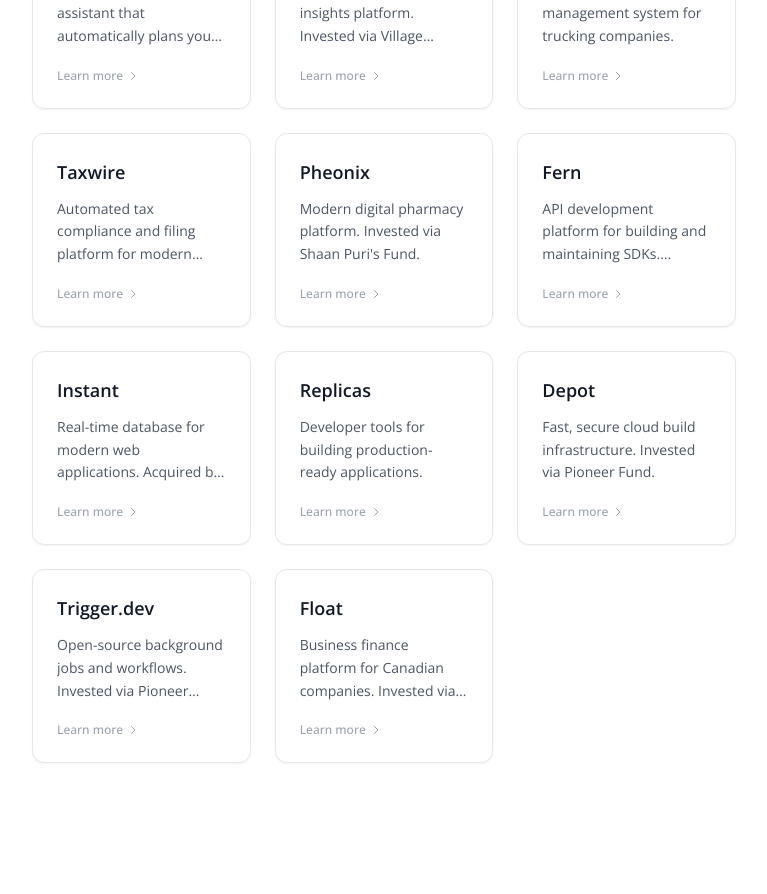
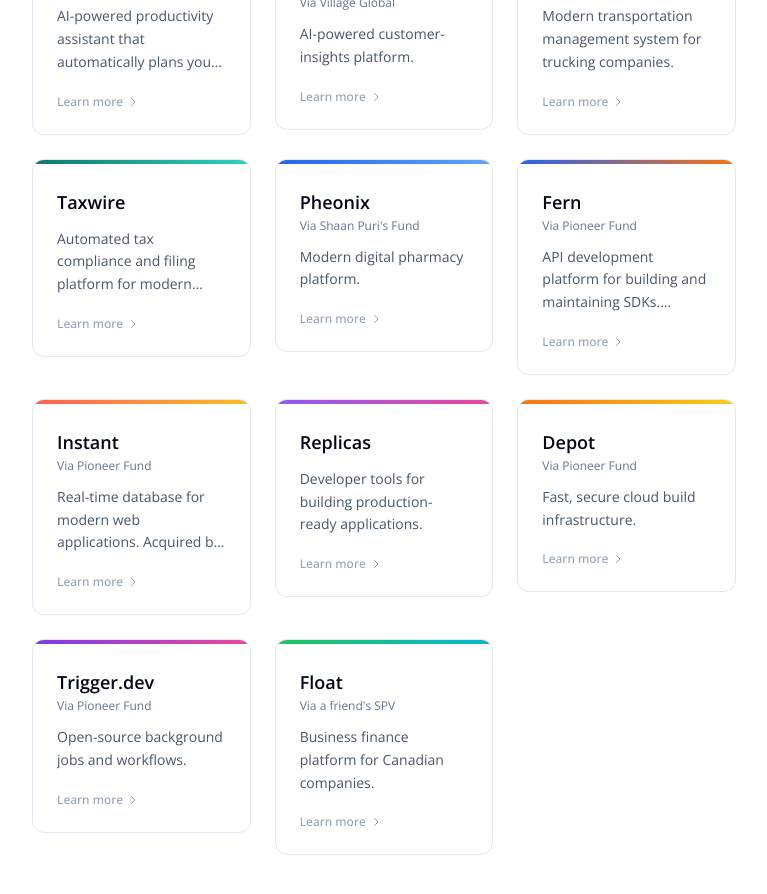
Before and after one commit to zlwaterfield/website, a Next.js app: page / in a window 1280 px wide. Shown: the part 2260-3154 px from the top of the page, without its empty margins (256-1023 px from the left). Before the commit the page ends 3119 px from the top, so only its background shows below. Built offline with nearby package versions, Linux system fonts and the light colour scheme; no server answers; a web font is replaced by a local one.

Commit message:
Refine investment card presentation
Co-authored-by: zlwaterfield <6392501+zlwaterfield@users.noreply.github.com>

```diff
--- a/app/page.tsx
+++ b/app/page.tsx
@@ -91,10 +91,10 @@ const Investments = async () => {
   return (
     <section className="w-full">
       <div className="mt-16 mb-8">
-        <h3 className="text-3xl font-bold mb-2 bg-gradient-to-r from-gray-900 to-gray-600 bg-clip-text text-transparent">
+        <h3 className="text-3xl font-bold mb-2 text-slate-950">
           Select Investments
         </h3>
-        <p className="text-gray-600 text-sm">Companies I've backed and believe in</p>
+        <p className="text-sm text-slate-600">Companies I've backed and believe in</p>
       </div>
       <div className="grid grid-col-1 sm:grid-cols-2 md:grid-cols-3 gap-6">
         {investments.map((investment) => (
@@ -110,30 +110,28 @@ const Investments = async () => {
 const InvestmentCard = ({ investment }: { investment: Investment }) => {
   return (
     <Link href={investment.url} className="block cursor-pointer">
-      <div className="group relative overflow-hidden rounded-xl border border-gray-200 bg-white shadow-sm transition-all duration-300 hover:-translate-y-0.5 hover:border-gray-300 hover:shadow-xl">
+      <div className="group overflow-hidden rounded-xl border border-slate-200 bg-white transition-colors hover:border-slate-300">
         <div
           aria-hidden="true"
-          className="absolute inset-0 opacity-0 transition-opacity duration-500 group-hover:opacity-100"
-          style={{
-            background: `radial-gradient(circle at 12% 0%, ${investment.brandColor}40, transparent 45%), radial-gradient(circle at 95% 100%, ${investment.brandAccent}35, transparent 50%)`,
-          }}
-        />
-        <div
-          aria-hidden="true"
-          className="absolute inset-x-0 top-0 h-1 opacity-0 transition-opacity duration-300 group-hover:opacity-100"
+          className="h-1"
           style={{ background: `linear-gradient(90deg, ${investment.brandColor}, ${investment.brandAccent})` }}
         />
 
-        <div className="relative flex flex-col gap-3 p-6">
-          <h3 className="text-lg font-semibold text-gray-900 transition-colors duration-200">
+        <div className="flex flex-col gap-3 p-6">
+          <div>
+            <h3 className="text-lg font-semibold text-slate-950">
             {investment.name}
-          </h3>
+            </h3>
+            {investment.investedVia && (
+              <p className="mt-0.5 text-xs text-slate-500">{investment.investedVia}</p>
+            )}
+          </div>
 
-          <p className="text-gray-600 text-sm leading-relaxed line-clamp-3">
+          <p className="line-clamp-3 text-sm leading-relaxed text-slate-600">
             {investment.description}
           </p>
 
-          <div className="mt-2 flex items-center gap-1 text-gray-400 transition-colors duration-200 group-hover:text-gray-700">
+          <div className="mt-2 flex items-center gap-1 text-slate-400 transition-colors group-hover:text-slate-700">
             <span className="text-xs font-medium">Learn more</span>
             <svg className="w-3 h-3 transform group-hover:translate-x-1 transition-transform duration-200" fill="none" stroke="currentColor" viewBox="0 0 24 24">
               <path strokeLinecap="round" strokeLinejoin="round" strokeWidth={2} d="M9 5l7 7-7 7" />
--- a/data/investments.json
+++ b/data/investments.json
@@ -15,7 +15,8 @@
     },
     {
         "name": "Doppler",
-        "description": "Secrets management for developers and security teams. Invested via Shaan Puri's Fund.",
+        "investedVia": "Via Shaan Puri's Fund",
+        "description": "Secrets management for developers and security teams.",
         "url": "https://doppler.com",
         "brandColor": "#f8d34b",
         "brandAccent": "#1f2937"
@@ -29,7 +30,8 @@
     },
     {
         "name": "BuildBetter",
-        "description": "AI-powered customer-insights platform. Invested via Village Global.",
+        "investedVia": "Via Village Global",
+        "description": "AI-powered customer-insights platform.",
         "url": "https://buildbetter.ai",
         "brandColor": "#ff6b4a",
         "brandAccent": "#fbbf24"
@@ -50,21 +52,24 @@
     },
     {
         "name": "Pheonix",
-        "description": "Modern digital pharmacy platform. Invested via Shaan Puri's Fund.",
+        "investedVia": "Via Shaan Puri's Fund",
+        "description": "Modern digital pharmacy platform.",
         "url": "https://pheonix.ca",
         "brandColor": "#2563eb",
         "brandAccent": "#60a5fa"
     },
     {
         "name": "Fern",
-        "description": "API development platform for building and maintaining SDKs. Acquired by Postman; invested via Pioneer Fund.",
+        "investedVia": "Via Pioneer Fund",
+        "description": "API development platform for building and maintaining SDKs. Acquired by Postman.",
         "url": "https://buildwithfern.com",
         "brandColor": "#2563eb",
         "brandAccent": "#f97316"
     },
     {
         "name": "Instant",
-        "description": "Real-time database for modern web applications. Acquired by OpenAI; invested via Pioneer Fund.",
+        "investedVia": "Via Pioneer Fund",
+        "description": "Real-time database for modern web applications. Acquired by OpenAI.",
         "url": "https://instant.dev",
         "brandColor": "#ff5f57",
         "brandAccent": "#fbbf24"
@@ -78,21 +83,24 @@
     },
     {
         "name": "Depot",
-        "description": "Fast, secure cloud build infrastructure. Invested via Pioneer Fund.",
+        "investedVia": "Via Pioneer Fund",
+        "description": "Fast, secure cloud build infrastructure.",
         "url": "https://depot.dev",
         "brandColor": "#f97316",
         "brandAccent": "#facc15"
     },
     {
         "name": "Trigger.dev",
-        "description": "Open-source background jobs and workflows. Invested via Pioneer Fund.",
+        "investedVia": "Via Pioneer Fund",
+        "description": "Open-source background jobs and workflows.",
         "url": "https://trigger.dev",
         "brandColor": "#7c3aed",
         "brandAccent": "#ec4899"
     },
     {
         "name": "Float",
-        "description": "Business finance platform for Canadian companies. Invested via a friend's SPV.",
+        "investedVia": "Via a friend's SPV",
+        "description": "Business finance platform for Canadian companies.",
         "url": "https://floatfinancial.com",
         "brandColor": "#22c55e",
         "brandAccent": "#06b6d4"
--- a/types/investments.d.ts
+++ b/types/investments.d.ts
@@ -1,5 +1,6 @@
 export interface Investment {
   name: string;
+  investedVia?: string;
   description: string;
   url: string;
   brandColor: string;
```
